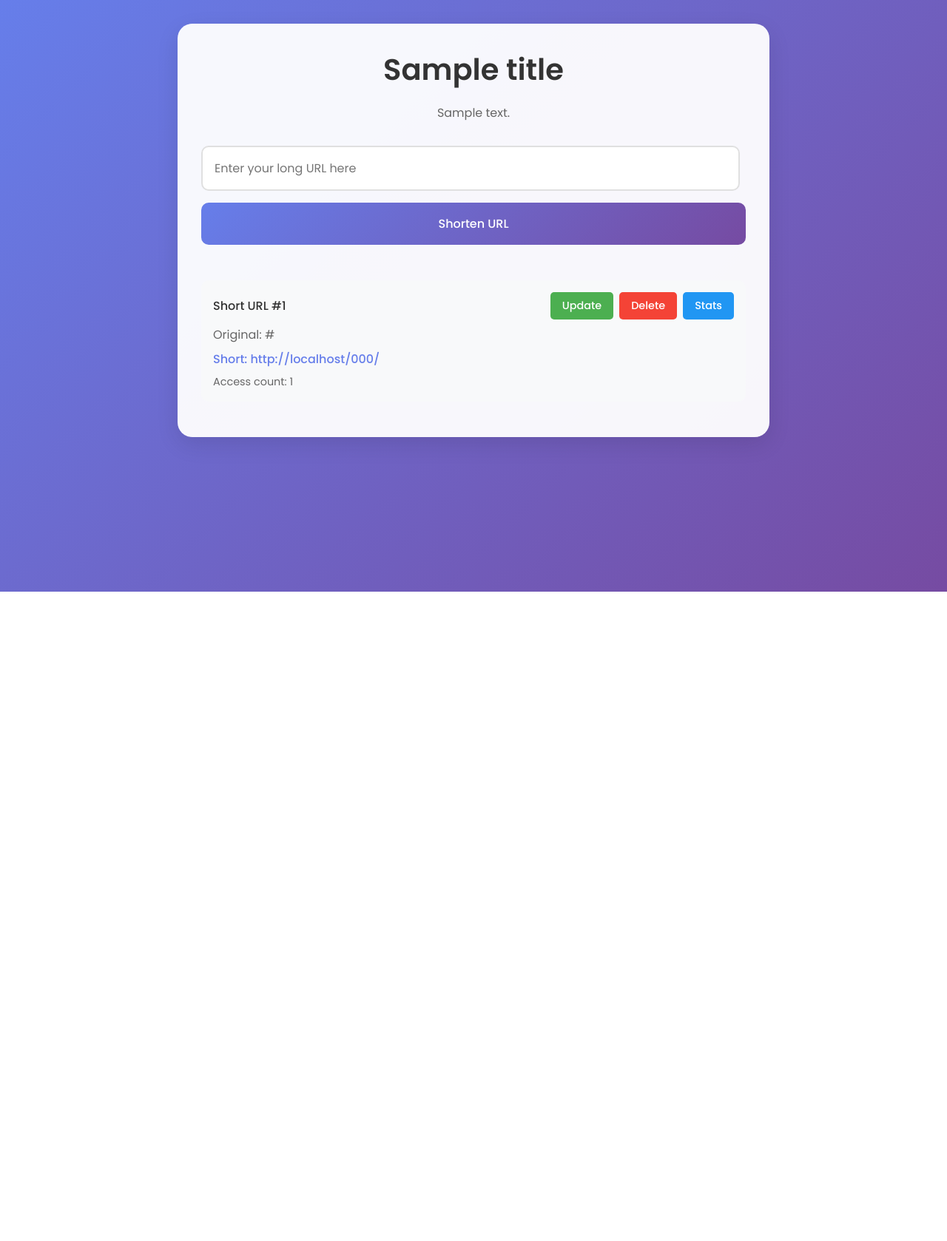
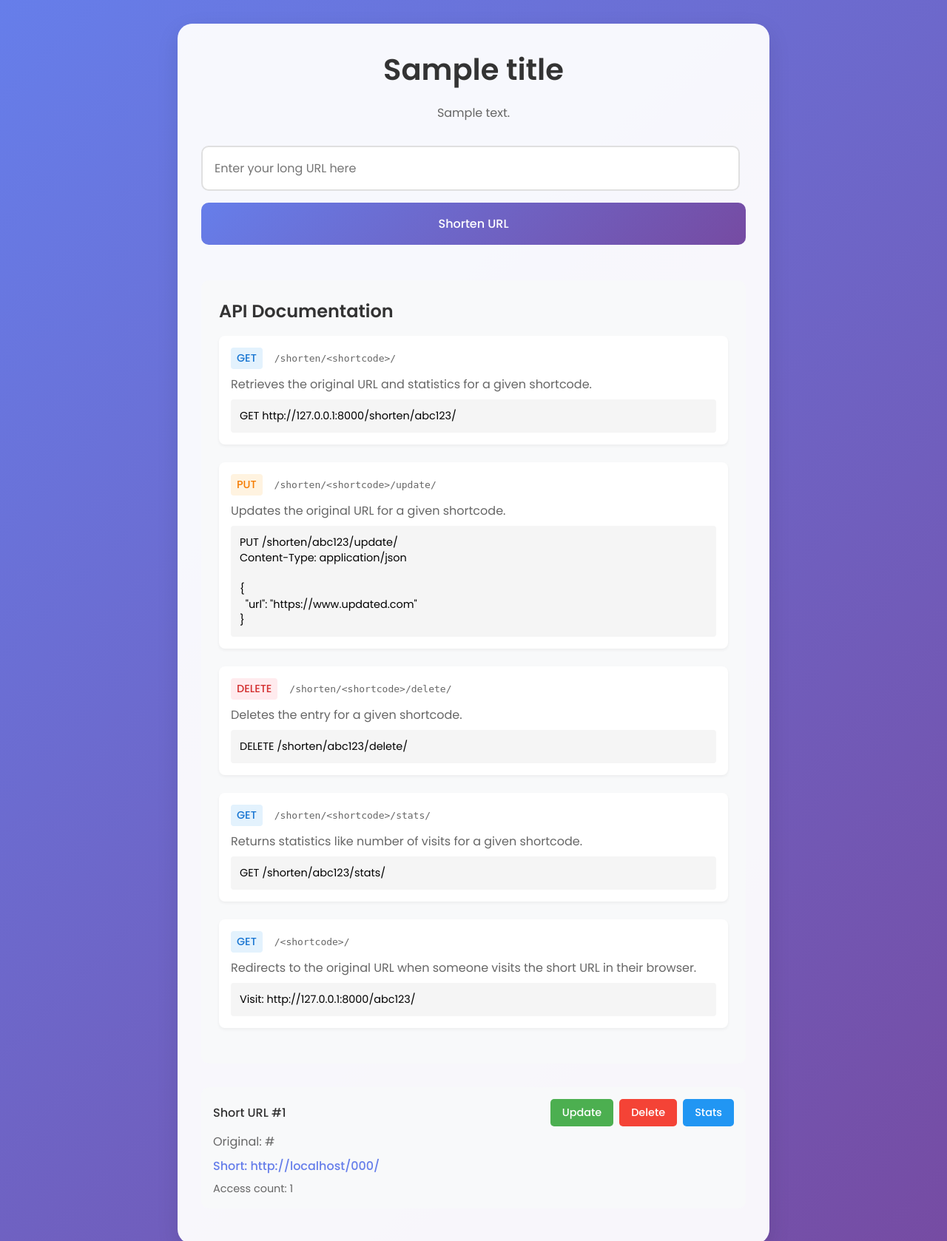
Before and after one commit to dayanulhaq/dayan-innovaxal-zafar, a Django app: template shortener/templates/shortener/home.html in a window 1280 px wide. Shown: the top 1678 px of the page at 74% size. Before the commit the page ends 800 px from the top, so only its background shows below. Run offline with Django 5.2, Linux system fonts and the light colour scheme; the template is opened without the code that fills it: most values are stand-ins (such as "Sample title", 1, 10 or a date in 2020).

Commit message:
home page frontend template/html

```diff
--- a/shortener/templates/shortener/home.html
+++ b/shortener/templates/shortener/home.html
@@ -228,6 +228,86 @@
                 flex-direction: column;
             }
         }
+
+        .documentation {
+            margin-top: 2rem;
+            padding: 1.5rem;
+            background: #f8f9fa;
+            border-radius: 10px;
+        }
+
+        .documentation h2 {
+            color: #333;
+            margin-bottom: 1rem;
+            font-size: 1.5rem;
+        }
+
+        .endpoint {
+            margin-bottom: 1.5rem;
+            padding: 1rem;
+            background: white;
+            border-radius: 8px;
+            box-shadow: 0 2px 4px rgba(0, 0, 0, 0.05);
+        }
+
+        .endpoint-header {
+            display: flex;
+            align-items: center;
+            gap: 1rem;
+            margin-bottom: 0.5rem;
+        }
+
+        .method {
+            padding: 0.25rem 0.5rem;
+            border-radius: 4px;
+            font-weight: 500;
+            font-size: 0.9rem;
+        }
+
+        .method.get {
+            background: #e3f2fd;
+            color: #1976d2;
+        }
+
+        .method.post {
+            background: #e8f5e9;
+            color: #2e7d32;
+        }
+
+        .method.put {
+            background: #fff3e0;
+            color: #f57c00;
+        }
+
+        .method.delete {
+            background: #ffebee;
+            color: #d32f2f;
+        }
+
+        .url {
+            font-family: monospace;
+            color: #666;
+            word-break: break-all;
+        }
+
+        .description {
+            color: #666;
+            margin-bottom: 0.5rem;
+        }
+
+        .example {
+            background: #f5f5f5;
+            padding: 0.75rem;
+            border-radius: 4px;
+            font-family: monospace;
+            font-size: 0.9rem;
+            margin-top: 0.5rem;
+        }
+
+        .example pre {
+            margin: 0;
+            white-space: pre-wrap;
+        }
     </style>
 </head>
 <body>
@@ -246,6 +326,70 @@
             <button type="submit" id="submitBtn">Shorten URL</button>
             <div class="error" id="errorMessage"></div>
         </form>
+
+        <div class="documentation">
+            <h2>API Documentation</h2>
+
+            <div class="endpoint">
+                <div class="endpoint-header">
+                    <span class="method get">GET</span>
+                    <span class="url">/shorten/&lt;shortcode&gt;/</span>
+                </div>
+                <div class="description">Retrieves the original URL and statistics for a given shortcode.</div>
+                <div class="example">
+                    <pre>GET http://127.0.0.1:8000/shorten/abc123/</pre>
+                </div>
+            </div>
+
+            <div class="endpoint">
+                <div class="endpoint-header">
+                    <span class="method put">PUT</span>
+                    <span class="url">/shorten/&lt;shortcode&gt;/update/</span>
+                </div>
+                <div class="description">Updates the original URL for a given shortcode.</div>
+                <div class="example">
+                    <pre>PUT /shorten/abc123/update/
+Content-Type: application/json
+
+{
+  "url": "https://www.updated.com"
+}</pre>
+                </div>
+            </div>
+
+            <div class="endpoint">
+                <div class="endpoint-header">
+                    <span class="method delete">DELETE</span>
+                    <span class="url">/shorten/&lt;shortcode&gt;/delete/</span>
+                </div>
+                <div class="description">Deletes the entry for a given shortcode.</div>
+                <div class="example">
+                    <pre>DELETE /shorten/abc123/delete/</pre>
+                </div>
+            </div>
+
+            <div class="endpoint">
+                <div class="endpoint-header">
+                    <span class="method get">GET</span>
+                    <span class="url">/shorten/&lt;shortcode&gt;/stats/</span>
+                </div>
+                <div class="description">Returns statistics like number of visits for a given shortcode.</div>
+                <div class="example">
+                    <pre>GET /shorten/abc123/stats/</pre>
+                </div>
+            </div>
+
+            <div class="endpoint">
+                <div class="endpoint-header">
+                    <span class="method get">GET</span>
+                    <span class="url">/&lt;shortcode&gt;/</span>
+                </div>
+                <div class="description">Redirects to the original URL when someone visits the short URL in their browser.</div>
+                <div class="example">
+                    <pre>Visit: http://127.0.0.1:8000/abc123/</pre>
+                </div>
+            </div>
+        </div>
 
         <div class="url-list" id="urlList">
             {% for url in urls %}
```
Also changed, not shown: db.sqlite3.
